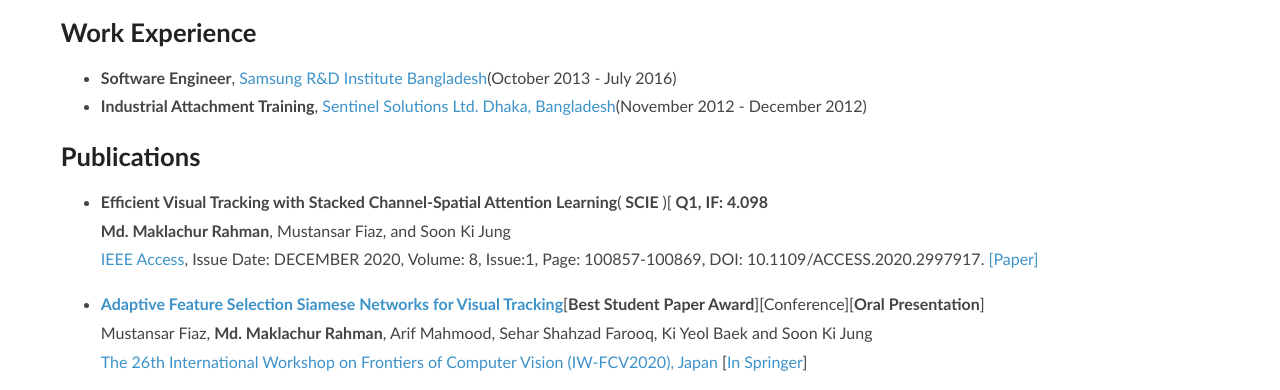
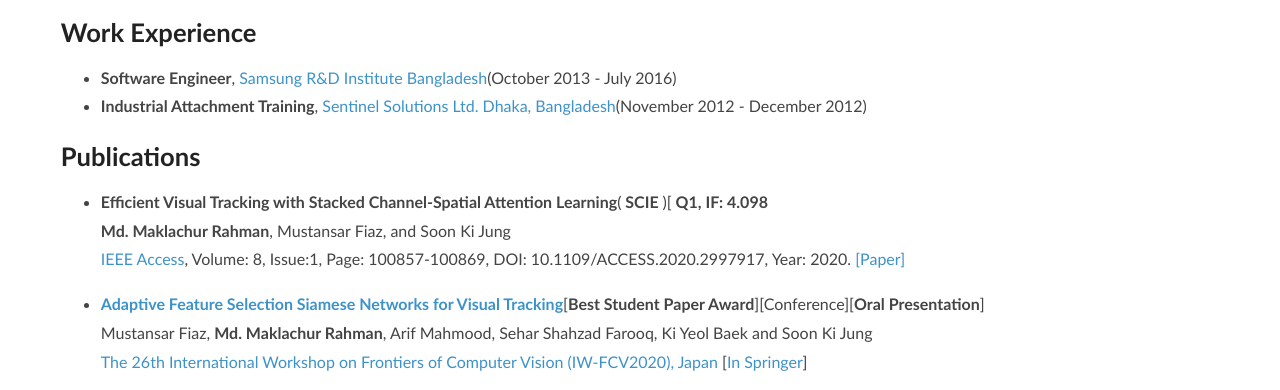
Before and after one commit to maklachur/maklachur.github.io, a plain HTML site: page index.html in a window 1280 px wide. Shown: the part 683-1073 px from the top of the page. Drawn offline with nearby package versions, Linux system fonts and the light colour scheme.

Commit message:
Update index.html

```diff
--- a/index.html
+++ b/index.html
@@ -137,7 +137,7 @@
                         <li>
                             <b>Efficient Visual Tracking with Stacked Channel-Spatial Attention Learning</b>(<b> SCIE </b>)[<b> Q1, IF: 4.098</b>
                             <br /> <b>Md. Maklachur Rahman</b>, Mustansar Fiaz, and Soon Ki Jung<br />
-				<a href="https://ieeeaccess.ieee.org" target="_blank">IEEE Access</a>, Issue Date: DECEMBER 2020, Volume: 8, Issue:1, Page: 100857-100869, DOI: 10.1109/ACCESS.2020.2997917. <a href="https://ieeexplore.ieee.org/abstract/document/9102303" target="_blank">[Paper]</a>
+				<a href="https://ieeeaccess.ieee.org" target="_blank">IEEE Access</a>, Volume: 8, Issue:1, Page: 100857-100869, DOI: 10.1109/ACCESS.2020.2997917, Year: 2020. <a href="https://ieeexplore.ieee.org/abstract/document/9102303" target="_blank">[Paper]</a>
                         </li>
                     </ul>
 
```
